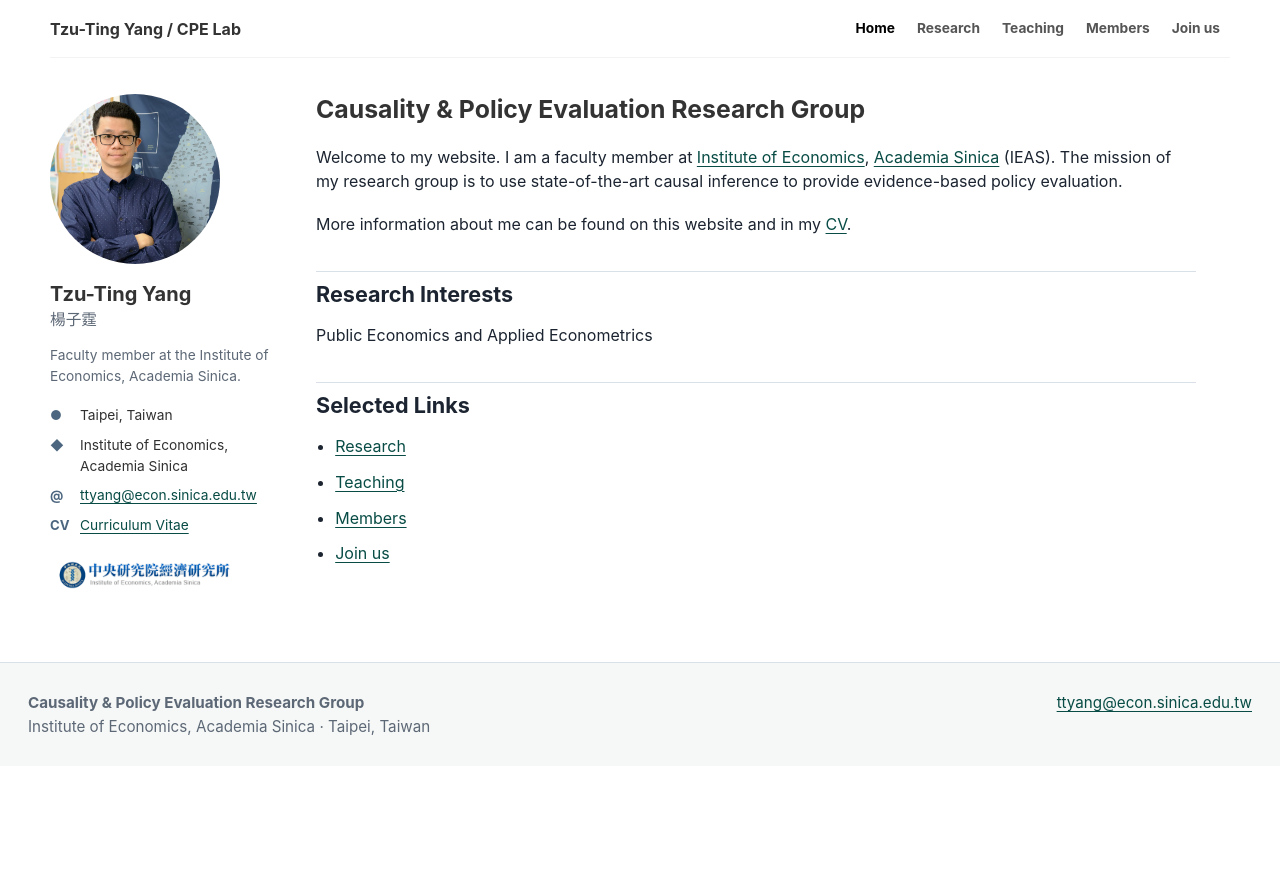
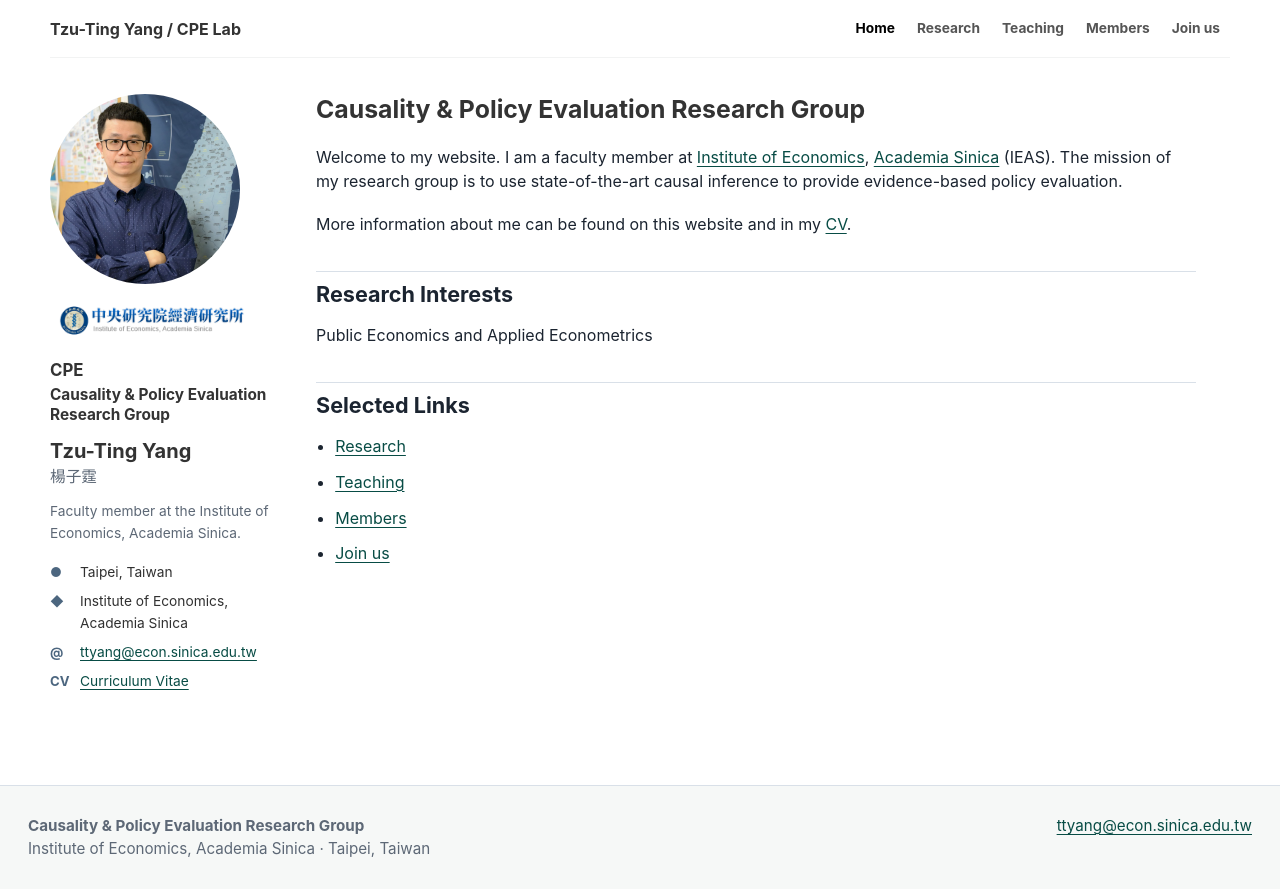
Before and after one commit to ttyangsinica/ttyangsinica.github.io, a Jekyll site: the page built from index.md, in a window 1280 px wide. Shown: the top 896 px of the page. Built offline with Jekyll 4.4.1, drawn with Linux system fonts in a browser that asks for light colours.

Commit message:
Refine homepage sidebar branding

```diff
--- a/_layouts/home.html
+++ b/_layouts/home.html
@@ -6,6 +6,9 @@ layout: default
   <div class="academic-grid">
     <aside class="academic-sidebar sticky" aria-label="Profile">
       <img class="profile-photo" src="{{ '/assets/images/google-site-image-1.jpg' | relative_url }}" alt="Tzu-Ting Yang">
+      <img class="institute-logo institute-logo-top" src="{{ '/assets/images/google-site-image-2.jpg' | relative_url }}" alt="Institute of Economics, Academia Sinica">
+      <p class="sidebar-lab-mark">CPE</p>
+      <p class="sidebar-lab-name">Causality & Policy Evaluation Research Group</p>
       <h2 class="sidebar-name">{{ site.author.name }}</h2>
       <p class="sidebar-name-zh">{{ site.author.name_zh }}</p>
       <p class="sidebar-bio">Faculty member at the Institute of Economics, Academia Sinica.</p>
@@ -16,8 +19,6 @@ layout: default
         <li><span class="profile-icon" aria-hidden="true">@</span><a href="mailto:{{ site.author.email }}">{{ site.author.email }}</a></li>
         <li><span class="profile-icon" aria-hidden="true">CV</span><a href="{{ site.author.cv | relative_url }}">Curriculum Vitae</a></li>
       </ul>
-
-      <img class="institute-logo" src="{{ '/assets/images/google-site-image-2.jpg' | relative_url }}" alt="Institute of Economics, Academia Sinica">
     </aside>
 
     <article class="academic-main prose">
--- a/assets/css/main.css
+++ b/assets/css/main.css
@@ -118,11 +118,27 @@ a {
 
 .profile-photo {
   display: block;
-  width: 170px;
-  height: 170px;
+  width: 190px;
+  height: 190px;
   object-fit: cover;
   border-radius: 50%;
   margin: 0 0 18px;
+}
+
+.sidebar-lab-mark {
+  margin: 18px 0 2px;
+  color: #333;
+  font-size: 1.05rem;
+  font-weight: 700;
+  letter-spacing: 0;
+}
+
+.sidebar-lab-name {
+  margin: 0 0 14px;
+  color: #333;
+  font-size: 0.96rem;
+  font-weight: 700;
+  line-height: 1.3;
 }
 
 .sidebar-name {
@@ -168,10 +184,14 @@ a {
 
 .institute-logo {
   display: block;
-  width: 190px;
+  width: 205px;
   max-width: 100%;
   height: auto;
   margin: 18px 0 0;
+}
+
+.institute-logo-top {
+  margin-top: 0;
 }
 
 .academic-main {
@@ -312,8 +332,8 @@ h1 {
   }
 
   .profile-photo {
-    width: 120px;
-    height: 120px;
+    width: 170px;
+    height: 170px;
   }
 
   .course-outline ul {
```
